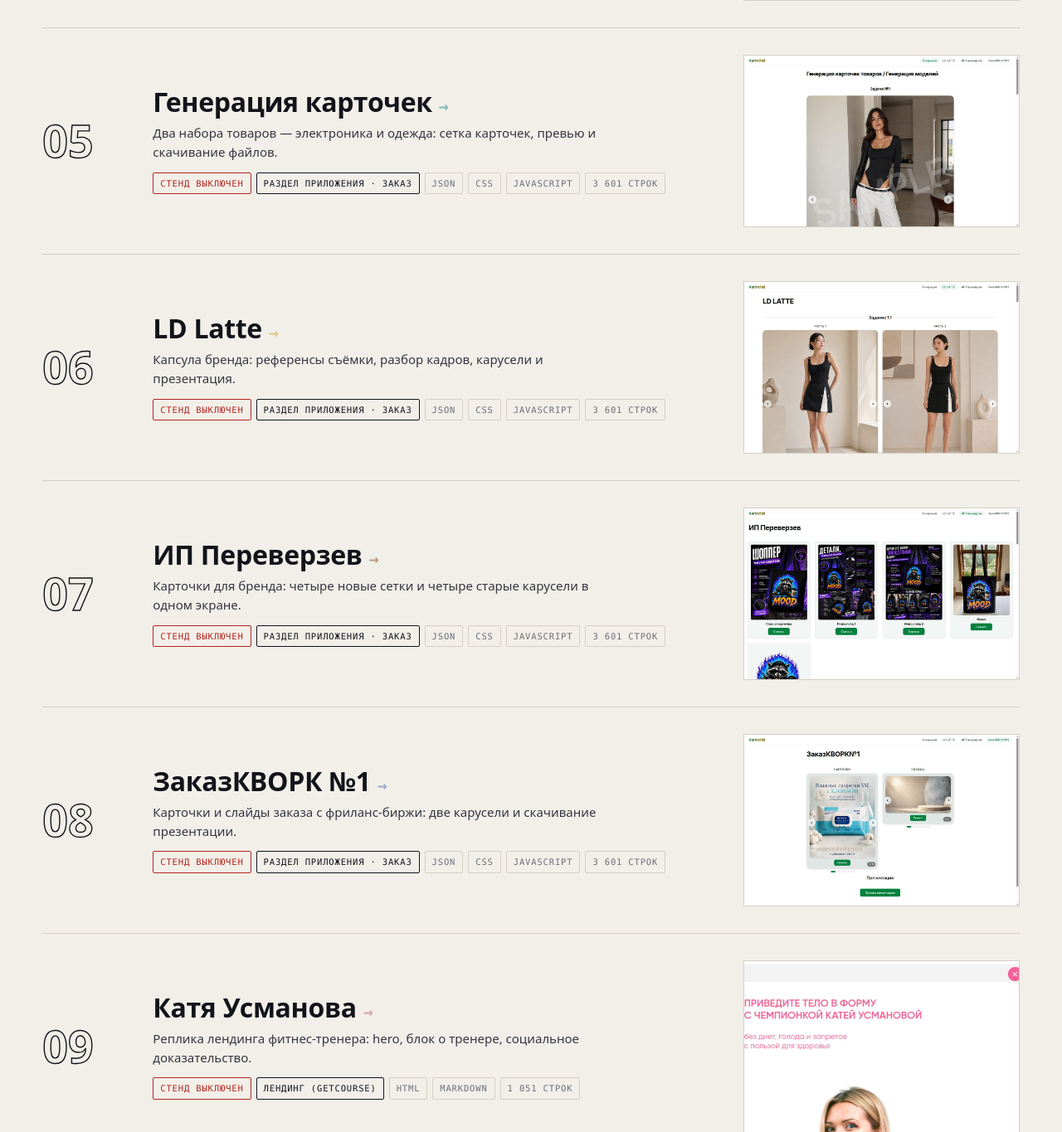
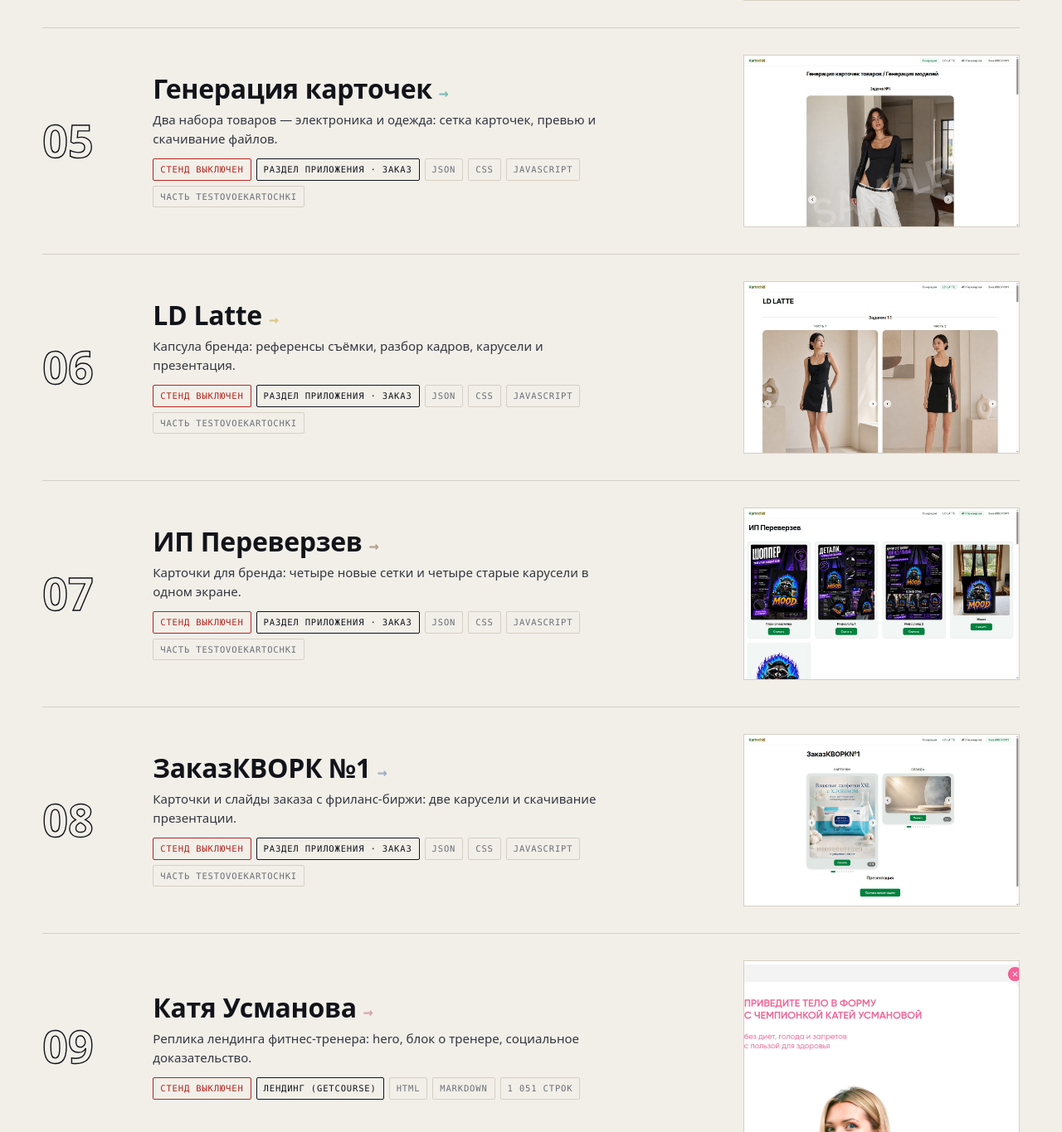
Before and after one commit to DaniilDevyatkin/saitpfdev, a FastAPI app: page / in a window 1280 px wide. Shown: the part 1597-2962 px from the top of the page at 83% size. Run offline with FastAPI, Linux system fonts and the light colour scheme.

Commit message:
Записи-разделы: вместо одинаковых строк кода подпись «часть репозитория»

```diff
--- a/studio/templates/index.html
+++ b/studio/templates/index.html
@@ -31,7 +31,11 @@
               {% endif %}
               <span class="chip chip--kind">{{ p.kind }}</span>
               {% for s in p.stack %}<span class="chip">{{ s }}</span>{% endfor %}
+              {% if p.parent %}
+              <span class="chip">часть {{ p.repo }}</span>
+              {% else %}
               <span class="chip">{{ p.loc|sp }} строк</span>
+              {% endif %}
             </div>
           </div>
           <div class="row__shot">
```
Also changed, not shown: 10 other files.
